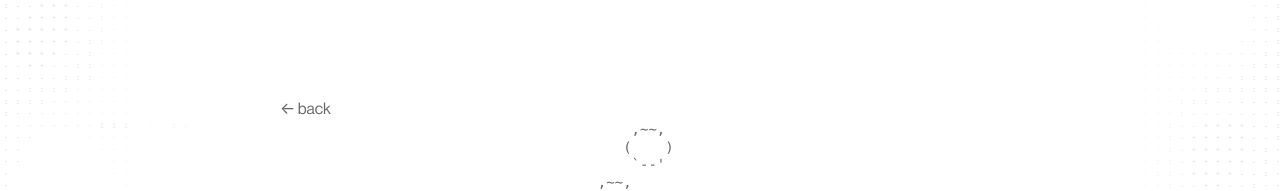
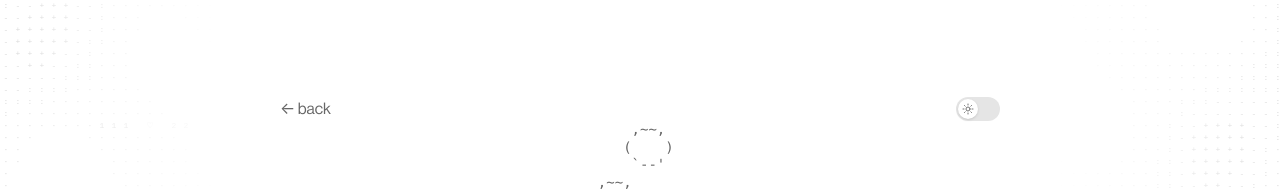
Before and after one commit to liammelkersson/portfolio-26, a SvelteKit app: page /impact in a window 1280 px wide. Shown: the top 191 px of the page. Built offline with nearby package versions, Linux system fonts and the light colour scheme; no server answers.

Commit message:
Add dark mode toggle to /impact page

```diff
--- a/src/routes/impact/+page.svelte
+++ b/src/routes/impact/+page.svelte
@@ -8,6 +8,7 @@
 	import Footer from '$lib/components/Footer.svelte';
 	import AsciiTree from '$lib/components/AsciiTree.svelte';
 	import AsciiBonsai from '$lib/components/AsciiBonsai.svelte';
+	import ThemeToggle from '$lib/components/ThemeToggle.svelte';
 
 	let gramsPerView = $state<number | null>(null);
 	let visits = $state<number | null>(null);
@@ -53,9 +54,12 @@
 </svelte:head>
 
 <div class="mx-auto max-w-3xl px-6 py-24">
-	<a href="/" class="text-base opacity-60 transition-opacity hover:opacity-100">
-		<span style="font-family: -apple-system, 'SF Pro Text', 'Helvetica Neue', sans-serif">←</span> back
-	</a>
+	<div class="flex items-center justify-between">
+		<a href="/" class="text-base opacity-60 transition-opacity hover:opacity-100">
+			<span style="font-family: -apple-system, 'SF Pro Text', 'Helvetica Neue', sans-serif">←</span> back
+		</a>
+		<ThemeToggle />
+	</div>
 
 	<AsciiBonsai />
 
```
